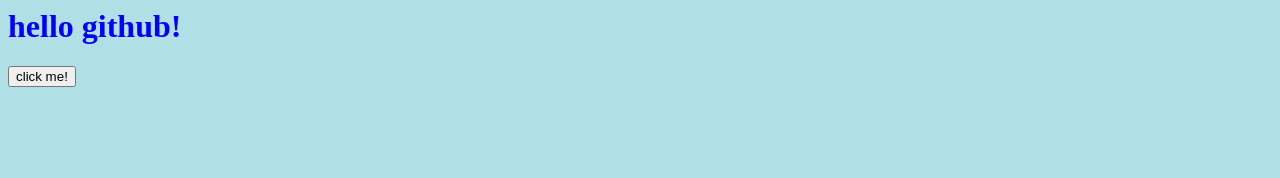
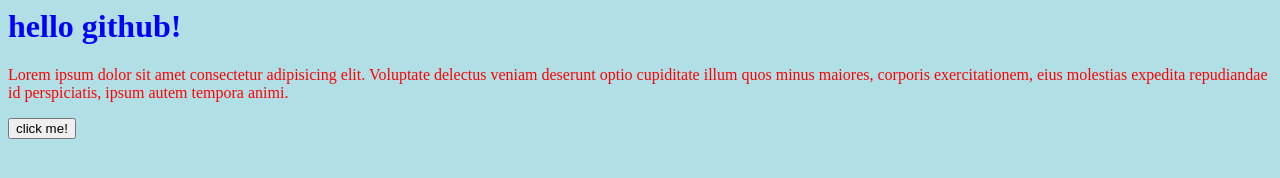
Before and after one commit to tech9005/demo-code-3, a plain HTML site: page index.html in a window 1280 px wide. Drawn offline with Linux system fonts and the light colour scheme.

Commit message:
latest update

```diff
--- a/index.html
+++ b/index.html
@@ -4,6 +4,8 @@
   </head>
   <body>
     <h1>hello github!</h1>
+    <p>Lorem ipsum dolor sit amet consectetur adipisicing elit. Voluptate delectus veniam deserunt optio cupiditate illum quos minus maiores, corporis exercitationem, eius molestias expedita repudiandae id perspiciatis, ipsum autem tempora animi.
+    </p>
     <button>click me!</button>
   </body>
 </html>
```
Also changed, not shown: images/tree-736885_1280.jpg (added).
